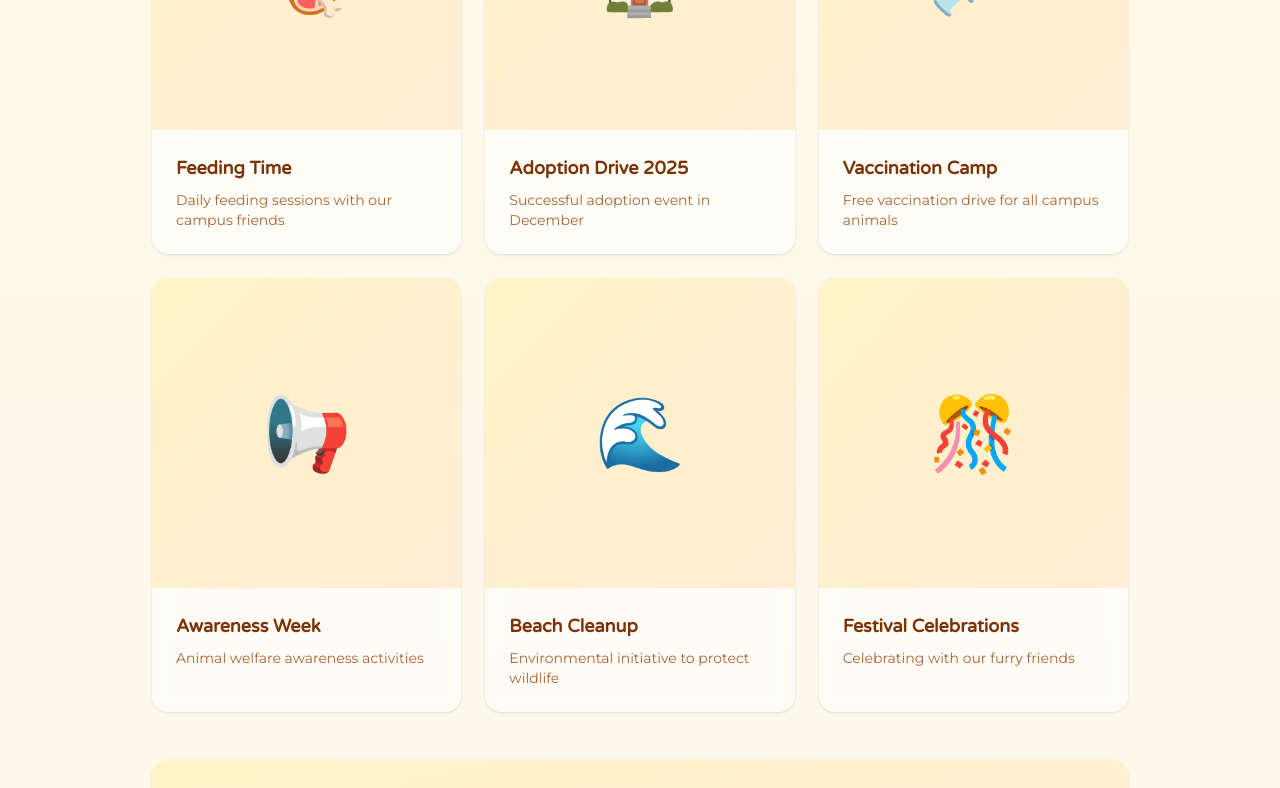
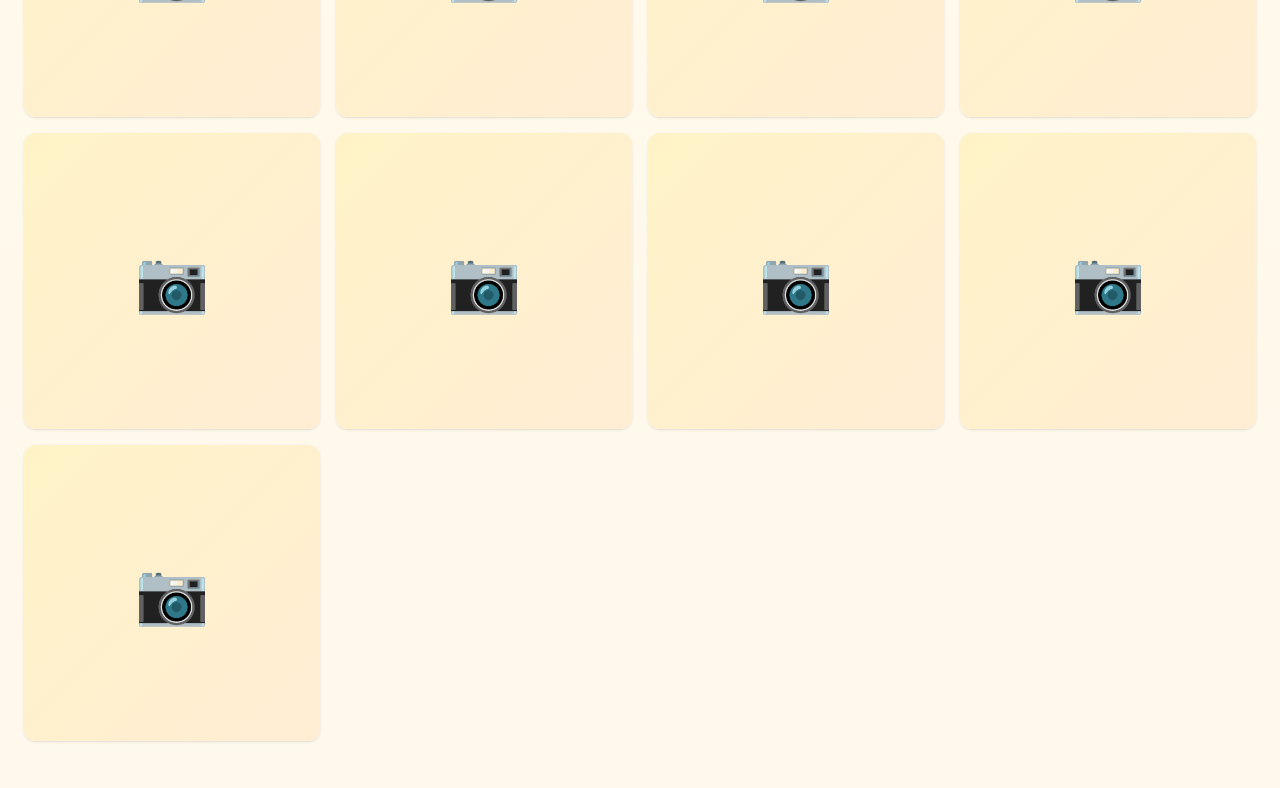
Before and after one commit to pawsitive-ashoka/website, a Next.js app: page /gallery in a window 1280 px wide. Shown: the part 440-1228 px from the top of the page. Built offline with nearby package versions, Linux system fonts and the light colour scheme; a web font is replaced by a local one.

Commit message:
add gallery

```diff
--- a/src/app/gallery/page.tsx
+++ b/src/app/gallery/page.tsx
@@ -1,35 +1,97 @@
+"use client";
+
+import { useState } from "react";
+import Image from "next/image";
+
 export default function GalleryPage() {
+  const [selectedImage, setSelectedImage] = useState<number | null>(null);
+
+  // TODO: Download images from Google Drive 'Miscellaneous' folder
+  // and place them in /public/gallery/ folder
+  // Then update the image paths below
   const galleryItems = [
-    { title: "Feeding Time", emoji: "🍖", description: "Daily feeding sessions with our campus friends" },
-    { title: "Adoption Drive 2025", emoji: "🏠", description: "Successful adoption event in December" },
-    { title: "Vaccination Camp", emoji: "💉", description: "Free vaccination drive for all campus animals" },
-    { title: "Awareness Week", emoji: "📢", description: "Animal welfare awareness activities" },
-    { title: "Beach Cleanup", emoji: "🌊", description: "Environmental initiative to protect wildlife" },
-    { title: "Festival Celebrations", emoji: "🎊", description: "Celebrating with our furry friends" },
+    {
+      image: "/gallery/misc1.jpg", // Replace with actual image filename
+      alt: "Pawsitive moment 1",
+      caption: "Add caption here",
+    },
+    {
+      image: "/gallery/misc2.jpg", // Replace with actual image filename
+      alt: "Pawsitive moment 2",
+      caption: "Add caption here",
+    },
+    {
+      image: "/gallery/misc3.jpg", // Replace with actual image filename
+      alt: "Pawsitive moment 3",
+      caption: "Add caption here",
+    },
+    {
+      image: "/gallery/misc4.jpg", // Replace with actual image filename
+      alt: "Pawsitive moment 4",
+      caption: "Add caption here",
+    },
+    {
+      image: "/gallery/misc5.jpg", // Replace with actual image filename
+      alt: "Pawsitive moment 5",
+      caption: "Add caption here",
+    },
+    {
+      image: "/gallery/misc6.jpg", // Replace with actual image filename
+      alt: "Pawsitive moment 6",
+      caption: "Add caption here",
+    },
+    {
+      image: "/gallery/misc7.jpg", // Replace with actual image filename
+      alt: "Pawsitive moment 7",
+      caption: "Add caption here",
+    },
+    {
+      image: "/gallery/misc8.jpg", // Replace with actual image filename
+      alt: "Pawsitive moment 8",
+      caption: "Add caption here",
+    },
+    {
+      image: "/gallery/misc9.jpg", // Replace with actual image filename
+      alt: "Pawsitive moment 9",
+      caption: "Add caption here",
+    },
+    // Add more images as needed from the Miscellaneous folder
   ];
 
   return (
-    <main className="mx-auto max-w-5xl px-6 py-16">
+    <>
+      <main className="mx-auto max-w-7xl px-6 py-16">
         <h1 className="mb-4 text-4xl font-bold text-amber-900">Gallery</h1>
         <p className="mb-12 text-lg text-amber-800">
           Moments captured from our events, activities, and daily interactions with
           the animals we care for.
         </p>
 
-      <div className="grid gap-6 md:grid-cols-3">
+        {/* Masonry-style Gallery Grid */}
+        <div className="grid gap-4 sm:grid-cols-2 md:grid-cols-3 lg:grid-cols-4">
           {galleryItems.map((item, index) => (
             <div
               key={index}
-            className="group rounded-2xl bg-white/60 shadow-sm backdrop-blur-sm transition-all hover:shadow-md"
+              className="group relative overflow-hidden rounded-xl bg-white/60 shadow-sm backdrop-blur-sm transition-all hover:shadow-lg cursor-pointer"
+              onClick={() => setSelectedImage(index)}
             >
-            <div className="flex aspect-square items-center justify-center rounded-t-2xl bg-gradient-to-br from-amber-100 to-orange-100 text-7xl transition-transform group-hover:scale-110">
-              {item.emoji}
+              {/* Image Placeholder - will be replaced with actual images */}
+              <div className="relative aspect-square w-full bg-gradient-to-br from-amber-100 to-orange-100 flex items-center justify-center">
+                <span className="text-6xl">📷</span>
+                {/* Uncomment when images are added:
+                <Image
+                  src={item.image}
+                  alt={item.alt}
+                  fill
+                  className="object-cover transition-transform group-hover:scale-110"
+                  sizes="(max-width: 768px) 100vw, (max-width: 1200px) 50vw, 33vw"
+                />
+                */}
               </div>
-            <div className="p-6">
-              <h3 className="mb-2 text-lg font-bold text-amber-900">
-                {item.title}
-              </h3>
-              <p className="text-sm text-amber-800/80">{item.description}</p>
+
+              {/* Caption Overlay */}
+              <div className="absolute inset-0 bg-gradient-to-t from-black/60 to-transparent opacity-0 group-hover:opacity-100 transition-opacity flex items-end p-4">
+                <p className="text-white text-sm font-medium">{item.caption}</p>
               </div>
             </div>
           ))}
@@ -40,8 +102,8 @@ export default function GalleryPage() {
             Share Your Moments
           </h3>
           <p className="mb-6 text-amber-800">
-          Have photos from our events or of campus animals? We'd love to feature them
-          in our gallery!
+            Have photos from our events or of campus animals? We&apos;d love to feature
+            them in our gallery!
           </p>
           <a
             href="mailto:pawsitive@ashoka.edu.in"
@@ -51,5 +113,41 @@ export default function GalleryPage() {
           </a>
         </div>
       </main>
+
+      {/* Lightbox Modal for Full Image View */}
+      {selectedImage !== null && (
+        <div
+          className="fixed inset-0 z-50 bg-black/90 flex items-center justify-center p-4"
+          onClick={() => setSelectedImage(null)}
+        >
+          <button
+            className="absolute top-4 right-4 text-white text-4xl hover:text-amber-300"
+            onClick={() => setSelectedImage(null)}
+          >
+            ×
+          </button>
+          <div className="relative max-w-5xl max-h-[90vh] w-full h-full flex items-center justify-center">
+            {/* Placeholder - will show actual image */}
+            <div className="relative w-full h-full bg-gradient-to-br from-amber-100 to-orange-100 rounded-lg flex items-center justify-center">
+              <span className="text-9xl">📷</span>
+              {/* Uncomment when images are added:
+              <Image
+                src={galleryItems[selectedImage].image}
+                alt={galleryItems[selectedImage].alt}
+                fill
+                className="object-contain"
+                sizes="90vw"
+              />
+              */}
+            </div>
+            <div className="absolute bottom-4 left-4 right-4 text-center">
+              <p className="text-white text-lg font-medium bg-black/50 px-4 py-2 rounded-lg inline-block">
+                {galleryItems[selectedImage].caption}
+              </p>
+            </div>
+          </div>
+        </div>
+      )}
+    </>
   );
 }
```
Lines whose indentation alone changed are shown as unchanged.
